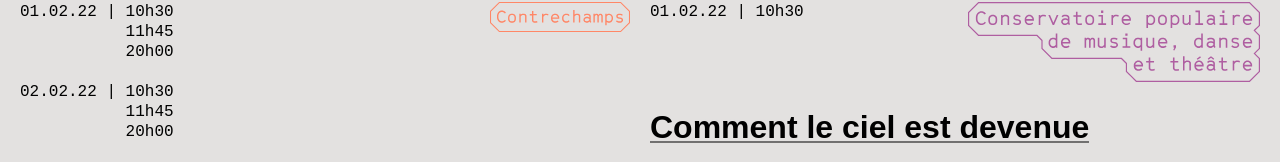
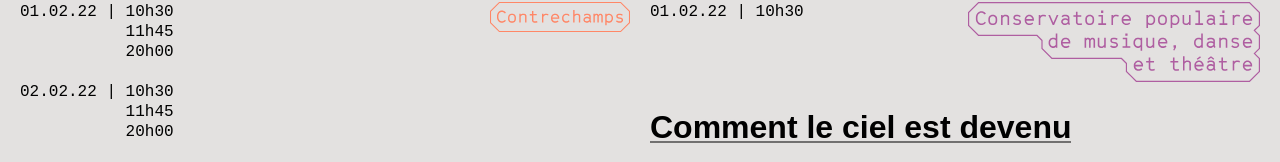
Before and after one commit to azertypow/les6toits, a Vue app: page / in a window 1280 px wide. Shown: the part 577-739 px from the top of the page. Built offline with nearby package versions, Linux system fonts and the light colour scheme; some icons are missing.

Commit message:
build: v0.6

```diff
--- a/src/main.ts
+++ b/src/main.ts
@@ -22,7 +22,7 @@
         credit: "credit",
         textContent: "<p>Lorem ipsum dolor sit amet, consectetur adipisicing elit. Deserunt et fugiat inventore nemo rem sed sit! Aspernatur atque aut deserunt, eaque, esse eum fuga laudantium possimus quasi quia sequi tenetur.</p>",
         subtitle: "subtitle",
-        title: "Comment le ciel est devenue",
+        title: "Comment le ciel est devenu",
         tag: "contrechamps",
         imageCoverURL: "img/Contrechamps-Anne-Bassand.png",
         dates: [
@@ -38,7 +38,7 @@
         credit: "credit",
         textContent: "<p>Lorem ipsum dolor sit amet, consectetur adipisicing elit. Deserunt et fugiat inventore nemo rem sed sit! Aspernatur atque aut deserunt, eaque, esse eum fuga laudantium possimus quasi quia sequi tenetur.</p>",
         subtitle: "subtitle",
-        title: "Comment le ciel est devenue",
+        title: "Comment le ciel est devenu",
         tag: "conservatoir",
         imageCoverURL: "img/Contrechamps-Flub-1.jpeg",
         dates: [
@@ -51,7 +51,7 @@
         credit: "credit",
         textContent: "<p>Lorem ipsum dolor sit amet, consectetur adipisicing elit. Deserunt et fugiat inventore nemo rem sed sit! Aspernatur atque aut deserunt, eaque, esse eum fuga laudantium possimus quasi quia sequi tenetur.</p>",
         subtitle: "subtitle",
-        title: "Comment le ciel est devenue",
+        title: "Comment le ciel est devenu",
         tag: "eklekto",
         imageCoverURL: "img/Contrechamps-Flub2.jpeg",
         dates: [
@@ -66,7 +66,7 @@
         credit: "credit",
         textContent: "<p>Lorem ipsum dolor sit amet, consectetur adipisicing elit. Deserunt et fugiat inventore nemo rem sed sit! Aspernatur atque aut deserunt, eaque, esse eum fuga laudantium possimus quasi quia sequi tenetur.</p>",
         subtitle: "subtitle",
-        title: "Comment le ciel est devenue",
+        title: "Comment le ciel est devenu",
         tag: "orchestre",
         imageCoverURL: "img/Contrechamps-Susanne-Peters.jpeg",
         dates: [
@@ -81,7 +81,7 @@
         credit: "credit",
         textContent: "<p>Lorem ipsum dolor sit amet, consectetur adipisicing elit. Deserunt et fugiat inventore nemo rem sed sit! Aspernatur atque aut deserunt, eaque, esse eum fuga laudantium possimus quasi quia sequi tenetur.</p>",
         subtitle: "subtitle",
-        title: "Comment le ciel est devenue",
+        title: "Comment le ciel est devenu",
         tag: "contrechamps",
         imageCoverURL: "img/CPMDT-cours-choix2.jpg",
         dates: [
@@ -95,7 +95,7 @@
         credit: "credit",
         textContent: "<p>Lorem ipsum dolor sit amet, consectetur adipisicing elit. Deserunt et fugiat inventore nemo rem sed sit! Aspernatur atque aut deserunt, eaque, esse eum fuga laudantium possimus quasi quia sequi tenetur.</p>",
         subtitle: "subtitle",
-        title: "Comment le ciel est devenue",
+        title: "Comment le ciel est devenu",
         tag: "contrechamps",
         imageCoverURL: "img/CPMDT-Theatrogramme.jpg",
         dates: [
@@ -109,7 +109,7 @@
         credit: "credit",
         textContent: "<p>Lorem ipsum dolor sit amet, consectetur adipisicing elit. Deserunt et fugiat inventore nemo rem sed sit! Aspernatur atque aut deserunt, eaque, esse eum fuga laudantium possimus quasi quia sequi tenetur.</p>",
         subtitle: "subtitle",
-        title: "Comment le ciel est devenue",
+        title: "Comment le ciel est devenu",
         tag: "contrechamps",
         imageCoverURL: "img/Eklekto.jpeg",
         dates: [
@@ -123,7 +123,7 @@
         credit: "<p>Lorem ipsum dolor sit amet, consectetur adipisicing elit.<br>Consectetur fuga minus nemo non quasi saepe? Neque, placeat, tenetur?</p><p>Ad deserunt dolor doloribus fuga harum minus obcaecati officia quis quisquam sit?</p>",
         textContent: "<p>Lorem ipsum dolor sit amet, consectetur adipisicing elit. Deserunt et fugiat inventore nemo rem sed sit! Aspernatur atque aut deserunt, eaque, esse eum fuga laudantium possimus quasi quia sequi tenetur.</p>",
         subtitle: "subtitle",
-        title: "Comment le ciel est devenue",
+        title: "Comment le ciel est devenu",
         tag: "eklekto",
         imageCoverURL: "img/House Music©Nicolas Masson.jpg",
         dates: [
@@ -137,7 +137,7 @@
         credit: "<p>Lorem ipsum dolor sit amet, <i>consectetur adipisicing elit.</i> Adipisci amet animi beatae ducimus eum fuga fugiat, officiis qui quidem quisquam sapiente tempora tempore vitae. Dicta impedit perferendis quia soluta voluptas!</p>",
         textContent: "<p>Lorem ipsum dolor sit amet, consectetur adipisicing elit. Deserunt et fugiat inventore nemo rem sed sit! Aspernatur atque aut deserunt, eaque, esse eum fuga laudantium possimus quasi quia sequi tenetur.</p>",
         subtitle: "subtitle",
-        title: "Comment le ciel est devenue",
+        title: "Comment le ciel est devenu",
         tag: "conservatoir",
         imageCoverURL: "img/L'OCG-Portrait-de-groupe-automne2021.jpg",
         dates: [
@@ -151,7 +151,7 @@
         credit: "<p>Lorem ipsum dolor sit amet, consectetur adipisicing elit. Atque commodi consequuntur culpa, delectus dignissimos, earum eos ex ipsum libero nulla obcaecati odio optio praesentium quam reiciendis tempora tenetur vero? Ipsam.</p>",
         textContent: "<p>Lorem ipsum dolor sit amet, consectetur adipisicing elit. Eaque explicabo facere, facilis fugiat harum, magni minima natus omnis pariatur ratione reiciendis rem rerum similique tempore vel veniam voluptas. Praesentium, sint.</p>",
         subtitle: "subtitle",
-        title: "Comment le ciel est devenue",
+        title: "Comment le ciel est devenu",
         tag: "eklekto",
         imageCoverURL: "img/L'OCG-Portrait-de-groupe-automne2021.jpg",
         dates: [
@@ -165,7 +165,7 @@
         credit: "<p>Lorem ipsum dolor sit amet, consectetur adipisicing elit. Consectetur, dolore eius eveniet explicabo id illum ipsam ipsum modi perferendis quisquam reiciendis repellat sed totam ullam vero? Aut cumque dolor nemo!</p>",
         textContent: "<p>Lorem ipsum dolor sit amet, consectetur adipisicing elit. Aperiam atque cum enim fugiat ipsum, modi molestias nisi obcaecati officiis perspiciatis, qui quis quisquam quos sed, sunt tenetur ullam velit voluptatum.</p>",
         subtitle: "subtitle",
-        title: "Comment le ciel est devenue",
+        title: "Comment le ciel est devenu",
         tag: "eklekto",
         imageCoverURL: "img/L'OCG-Portrait-de-groupe-automne2021.jpg",
         dates: [
```
Also changed, not shown: 10 other files (tests, documents, lock files or other folders).
